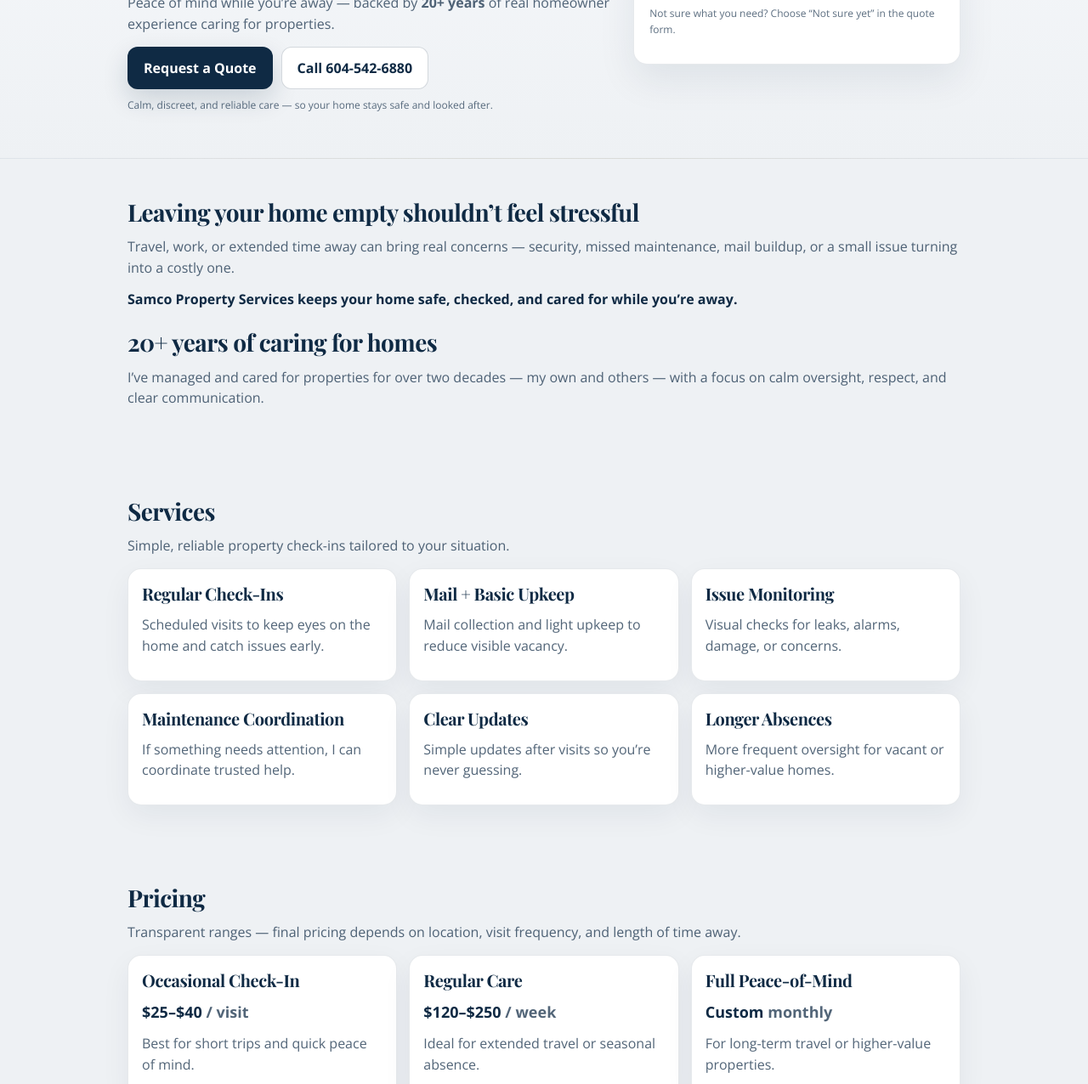
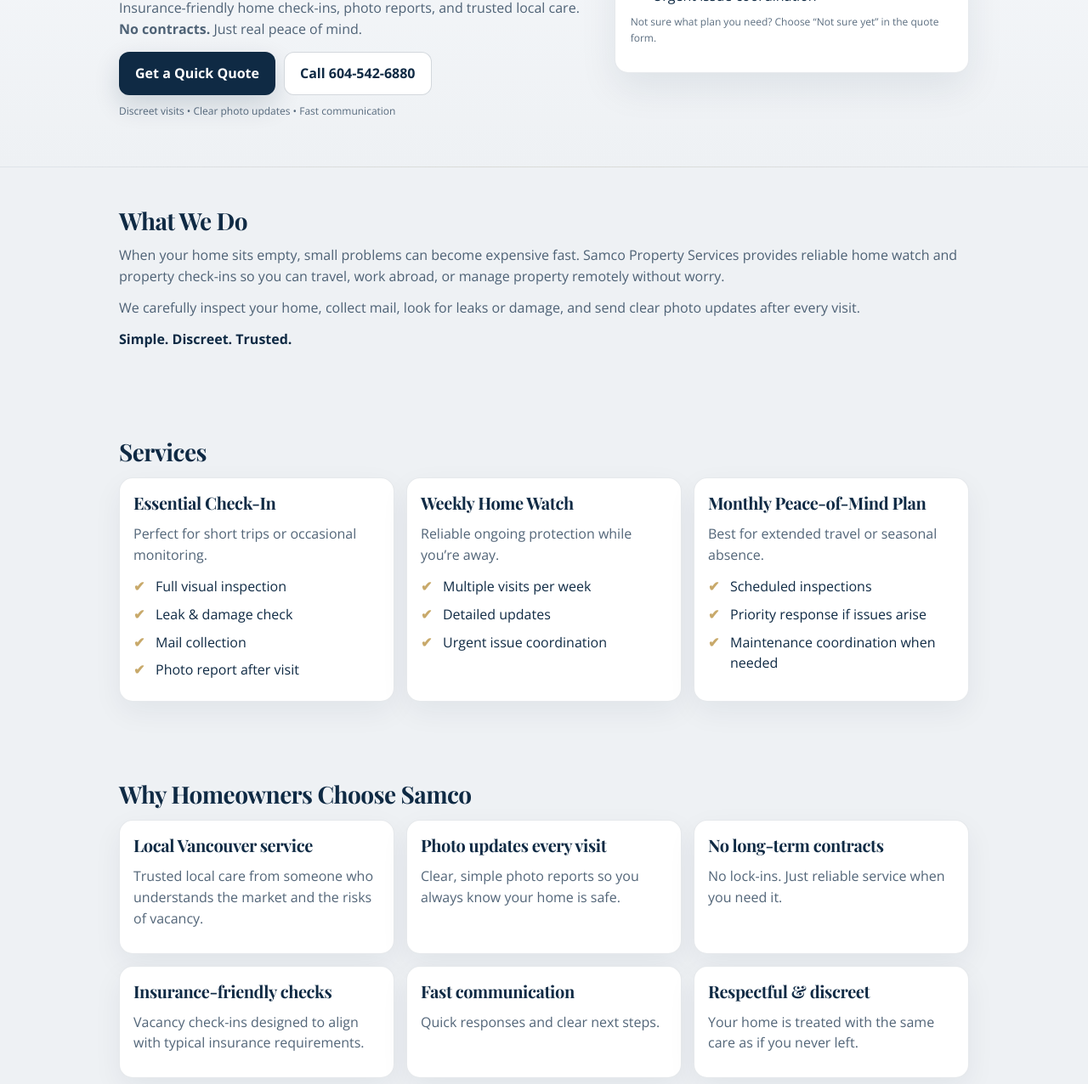
Before and after one commit to samms2018-tech/samcoservices, a plain HTML site: page index.html in a window 1280 px wide. Shown: the part 365-1641 px from the top of the page at 85% size. Drawn offline with nearby package versions, Linux system fonts and the light colour scheme.

Commit message:
Update index.html

```diff
--- a/index.html
+++ b/index.html
@@ -3,11 +3,11 @@
 <head>
   <meta charset="UTF-8" />
   <meta name="viewport" content="width=device-width, initial-scale=1.0"/>
-  <title>Samco Property Services | House Sitting Vancouver</title>
+  <title>Samco Property Services | Home Watch & Property Check-Ins Vancouver</title>
 
   <!-- SEO -->
-  <meta name="description" content="Trusted house sitting and property check-in services in Vancouver. 20+ years of real property care experience. Peace of mind while you're away."/>
-  <meta name="keywords" content="house sitting Vancouver, home check service Vancouver, vacant home check Vancouver, property check Vancouver"/>
+  <meta name="description" content="Relax while you’re away — insurance-friendly home check-ins, photo reports, and trusted local care in Vancouver & the Lower Mainland. No contracts."/>
+  <meta name="keywords" content="home watch Vancouver, property check-ins Vancouver, vacant home checks Vancouver, house sitting Vancouver, home check service Vancouver"/>
   <meta name="author" content="Samco Property Services"/>
 
   <!-- Fonts -->
@@ -17,7 +17,7 @@
     :root{
       --navy:#0F2A44;
       --gold:#C8A96A;
-      --bg:#eef1f4;        /* grey-ish background */
+      --bg:#eef1f4;        /* soft grey background */
       --card:#ffffff;      /* white cards */
       --muted: rgba(15,42,68,0.72);
       --line: rgba(15,42,68,0.10);
@@ -38,13 +38,13 @@
       -moz-osx-font-smoothing: grayscale;
     }
 
-    a{ color:inherit; }
-
     .wrap{
-      max-width: 1020px;
+      max-width: 1040px;
       margin: 0 auto;
       padding: 0 20px;
     }
+
+    a{ color: inherit; }
 
     /* Top bar */
     .topbar{
@@ -66,7 +66,7 @@
       position: sticky;
       top:0;
       z-index: 50;
-      background: rgba(255,255,255,0.90);
+      background: rgba(255,255,255,0.92);
       backdrop-filter: blur(10px);
       border-bottom: 1px solid var(--line);
     }
@@ -108,7 +108,7 @@
       margin: 0 0 12px 0;
       letter-spacing: -0.02em;
     }
-    h1{ font-size: 42px; line-height: 1.12; }
+    h1{ font-size: 44px; line-height: 1.1; }
     h2{ font-size: 28px; line-height: 1.18; }
     h3{ font-size: 20px; line-height: 1.25; }
     p{ margin: 0 0 12px 0; }
@@ -121,11 +121,12 @@
         radial-gradient(1200px 520px at 50% -120px, rgba(200,169,106,0.22), transparent 55%),
         linear-gradient(180deg, #f7f9fc, var(--bg));
       border-bottom: 1px solid var(--line);
-      padding: 54px 0 40px;
+      padding: 56px 0 44px;
     }
+
     .hero-grid{
       display:grid;
-      grid-template-columns: 1.2fr 0.8fr;
+      grid-template-columns: 1.15fr 0.85fr;
       gap: 18px;
       align-items:start;
     }
@@ -192,7 +193,7 @@
     ul{ margin: 10px 0 0; padding-left: 18px; }
     li{ margin: 6px 0; }
 
-    /* Feature grid */
+    /* Grids */
     .grid{
       display:grid;
       grid-template-columns: repeat(3, minmax(0, 1fr));
@@ -208,13 +209,26 @@
       box-shadow: 0 12px 34px rgba(15,42,68,0.06);
     }
 
-    .price{
-      font-size: 18px;
+    .checklist{
+      margin-top: 10px;
+      padding-left: 0;
+      list-style: none;
+    }
+    .checklist li{
+      margin: 8px 0;
+      padding-left: 26px;
+      position: relative;
+    }
+    .checklist li:before{
+      content: "✔";
+      position:absolute;
+      left:0;
+      top:0;
+      color: var(--gold);
       font-weight: 900;
-      margin: 6px 0 10px;
     }
 
-    /* Form */
+    /* Quote form */
     label{
       display:block;
       font-size: 13px;
@@ -276,145 +290,164 @@
     <div class="wrap">
       <div class="brand">Samco</div>
       <div class="links">
+        <a href="#what">What We Do</a>
         <a href="#services">Services</a>
-        <a href="#pricing">Pricing</a>
-        <a href="#quote">Request a Quote</a>
+        <a href="#why">Why Samco</a>
+        <a href="#area">Service Area</a>
+        <a href="#quote">Get a Quote</a>
       </div>
     </div>
   </div>
 
-  <!-- Hero -->
+  <!-- HERO -->
   <div class="hero">
     <div class="wrap">
       <div class="hero-grid">
         <div>
-          <span class="badge">House Sitting • Home Check-Ins</span>
-          <h1>Trusted House Sitting & Property Check-Ins in Vancouver</h1>
+          <span class="badge">Home Watch • Property Check-Ins</span>
+          <h1>Relax while you’re away — we keep watch on your Vancouver home.</h1>
           <p class="muted">
-            Peace of mind while you’re away — backed by <strong>20+ years</strong> of real homeowner experience caring for properties.
+            Insurance-friendly home check-ins, photo reports, and trusted local care.
+            <strong>No contracts.</strong> Just real peace of mind.
           </p>
 
           <div class="actions">
-            <a class="btn" href="#quote">Request a Quote</a>
+            <a class="btn" href="#quote">Get a Quick Quote</a>
             <a class="btn secondary" href="tel:6045426880">Call 604-542-6880</a>
           </div>
 
-          <p class="fineprint">
-            Calm, discreet, and reliable care — so your home stays safe and looked after.
-          </p>
+          <p class="fineprint">Discreet visits • Clear photo updates • Fast communication</p>
         </div>
 
         <div class="card">
-          <h3 style="margin-bottom:8px;">At-a-glance</h3>
-          <ul>
-            <li>Scheduled check-ins while you’re away</li>
-            <li>Mail collection & basic upkeep</li>
-            <li>Visual checks for leaks or concerns</li>
-            <li>Maintenance coordination if needed</li>
-            <li>Clear updates after visits</li>
+          <h3 style="margin-bottom:8px;">What you get</h3>
+          <ul class="checklist">
+            <li>Insurance-friendly vacancy check-ins</li>
+            <li>Photo reports after every visit</li>
+            <li>Leak, damage, and safety checks</li>
+            <li>Mail collection (if requested)</li>
+            <li>Urgent issue coordination</li>
           </ul>
-          <p class="fineprint">Not sure what you need? Choose “Not sure yet” in the quote form.</p>
+          <p class="fineprint">Not sure what plan you need? Choose “Not sure yet” in the quote form.</p>
         </div>
       </div>
     </div>
   </div>
 
-  <!-- Trust / Problem -->
-  <section>
+  <!-- WHAT WE DO -->
+  <section id="what">
     <div class="wrap">
-      <h2>Leaving your home empty shouldn’t feel stressful</h2>
+      <h2>What We Do</h2>
       <p class="muted">
-        Travel, work, or extended time away can bring real concerns — security, missed maintenance, mail buildup, or a small issue turning into a costly one.
+        When your home sits empty, small problems can become expensive fast.
+        Samco Property Services provides reliable home watch and property check-ins so you can travel, work abroad,
+        or manage property remotely without worry.
       </p>
-      <p><strong>Samco Property Services keeps your home safe, checked, and cared for while you’re away.</strong></p>
-
-      <div style="height:10px;"></div>
-
-      <h2>20+ years of caring for homes</h2>
       <p class="muted">
-        I’ve managed and cared for properties for over two decades — my own and others — with a focus on calm oversight, respect, and clear communication.
+        We carefully inspect your home, collect mail, look for leaks or damage, and send clear photo updates after every visit.
       </p>
+      <p><strong>Simple. Discreet. Trusted.</strong></p>
     </div>
   </section>
 
-  <!-- Services -->
+  <!-- SERVICES -->
   <section id="services">
     <div class="wrap">
       <h2>Services</h2>
-      <p class="muted">Simple, reliable property check-ins tailored to your situation.</p>
 
       <div class="grid">
         <div class="mini-card">
-          <h3>Regular Check-Ins</h3>
-          <p class="muted">Scheduled visits to keep eyes on the home and catch issues early.</p>
+          <h3>Essential Check-In</h3>
+          <p class="muted">Perfect for short trips or occasional monitoring.</p>
+          <ul class="checklist">
+            <li>Full visual inspection</li>
+            <li>Leak & damage check</li>
+            <li>Mail collection</li>
+            <li>Photo report after visit</li>
+          </ul>
         </div>
+
         <div class="mini-card">
-          <h3>Mail + Basic Upkeep</h3>
-          <p class="muted">Mail collection and light upkeep to reduce visible vacancy.</p>
+          <h3>Weekly Home Watch</h3>
+          <p class="muted">Reliable ongoing protection while you’re away.</p>
+          <ul class="checklist">
+            <li>Multiple visits per week</li>
+            <li>Detailed updates</li>
+            <li>Urgent issue coordination</li>
+          </ul>
         </div>
+
         <div class="mini-card">
-          <h3>Issue Monitoring</h3>
-          <p class="muted">Visual checks for leaks, alarms, damage, or concerns.</p>
-        </div>
-        <div class="mini-card">
-          <h3>Maintenance Coordination</h3>
-          <p class="muted">If something needs attention, I can coordinate trusted help.</p>
-        </div>
-        <div class="mini-card">
-          <h3>Clear Updates</h3>
-          <p class="muted">Simple updates after visits so you’re never guessing.</p>
-        </div>
-        <div class="mini-card">
-          <h3>Longer Absences</h3>
-          <p class="muted">More frequent oversight for vacant or higher-value homes.</p>
+          <h3>Monthly Peace-of-Mind Plan</h3>
+          <p class="muted">Best for extended travel or seasonal absence.</p>
+          <ul class="checklist">
+            <li>Scheduled inspections</li>
+            <li>Priority response if issues arise</li>
+            <li>Maintenance coordination when needed</li>
+          </ul>
         </div>
       </div>
     </div>
   </section>
 
-  <!-- Pricing -->
-  <section id="pricing">
+  <!-- WHY SAMCO -->
+  <section id="why">
     <div class="wrap">
-      <h2>Pricing</h2>
-      <p class="muted">Transparent ranges — final pricing depends on location, visit frequency, and length of time away.</p>
+      <h2>Why Homeowners Choose Samco</h2>
 
       <div class="grid">
         <div class="mini-card">
-          <h3>Occasional Check-In</h3>
-          <div class="price">$25–$40 <span class="muted">/ visit</span></div>
-          <p class="muted">Best for short trips and quick peace of mind.</p>
+          <h3>Local Vancouver service</h3>
+          <p class="muted">Trusted local care from someone who understands the market and the risks of vacancy.</p>
         </div>
-
         <div class="mini-card">
-          <h3>Regular Care</h3>
-          <div class="price">$120–$250 <span class="muted">/ week</span></div>
-          <p class="muted">Ideal for extended travel or seasonal absence.</p>
+          <h3>Photo updates every visit</h3>
+          <p class="muted">Clear, simple photo reports so you always know your home is safe.</p>
         </div>
-
         <div class="mini-card">
-          <h3>Full Peace-of-Mind</h3>
-          <div class="price">Custom <span class="muted">monthly</span></div>
-          <p class="muted">For long-term travel or higher-value properties.</p>
+          <h3>No long-term contracts</h3>
+          <p class="muted">No lock-ins. Just reliable service when you need it.</p>
+        </div>
+        <div class="mini-card">
+          <h3>Insurance-friendly checks</h3>
+          <p class="muted">Vacancy check-ins designed to align with typical insurance requirements.</p>
+        </div>
+        <div class="mini-card">
+          <h3>Fast communication</h3>
+          <p class="muted">Quick responses and clear next steps.</p>
+        </div>
+        <div class="mini-card">
+          <h3>Respectful & discreet</h3>
+          <p class="muted">Your home is treated with the same care as if you never left.</p>
         </div>
       </div>
 
-      <p class="fineprint">Want the simplest quote? Use the form below — I’ll reply with a clear plan and price.</p>
+      <p class="fineprint">Your home is treated with the same care as if you never left.</p>
     </div>
   </section>
 
-  <!-- Quote (Formspree) -->
+  <!-- SERVICE AREA -->
+  <section id="area">
+    <div class="wrap">
+      <h2>Service Area</h2>
+      <p class="muted"><strong>Proudly serving Vancouver and the Lower Mainland.</strong></p>
+      <p class="muted">Vancouver • Burnaby • Richmond • North/West Vancouver • New Westminster • Coquitlam (and nearby)</p>
+    </div>
+  </section>
+
+  <!-- CTA + QUOTE (FORMSPREE) -->
   <section id="quote">
     <div class="wrap">
-      <h2>Request a Check-In Quote</h2>
-      <p class="muted">Quick, easy, and no pressure. I personally reply within 24 hours.</p>
+      <h2>Travel with confidence.</h2>
+      <p class="muted">Request a quick quote today and know your home is in safe hands.</p>
 
-      <div class="card" style="max-width:680px;margin: 0 auto;">
+      <div class="card" style="max-width:720px;margin: 18px auto 0;">
         <form id="quoteForm" action="https://formspree.io/f/xbdarwoq" method="POST">
           <input type="hidden" name="_subject" value="New Quote Request — Samco Property Services">
           <input type="hidden" name="_captcha" value="false">
 
           <label>Property location</label>
-          <input type="text" name="Location" placeholder="e.g., Vancouver, Burnaby, Surrey" required>
+          <input type="text" name="Location" placeholder="e.g., Downtown Vancouver / Burnaby / Surrey" required>
 
           <label>Length of time away</label>
           <select name="Time Away" required>
@@ -426,13 +459,13 @@
             <option>Not sure yet</option>
           </select>
 
-          <label>Preferred check-in frequency</label>
-          <select name="Frequency" required>
+          <label>Which plan are you interested in?</label>
+          <select name="Plan Interest" required>
             <option value="">Select one…</option>
-            <option>One-time visit</option>
-            <option>Weekly</option>
-            <option>Multiple times per week</option>
-            <option>Not sure — need advice</option>
+            <option>Essential Check-In</option>
+            <option>Weekly Home Watch</option>
+            <option>Monthly Peace-of-Mind Plan</option>
+            <option>Not sure — advise me</option>
           </select>
 
           <label>Your name</label>
@@ -445,10 +478,11 @@
           <input type="tel" name="Phone">
 
           <label>Optional notes</label>
-          <textarea name="Notes" placeholder="Pets, alarms, access notes, specific concerns, etc."></textarea>
+          <textarea name="Notes" placeholder="Pets, alarms, access notes, specific concerns, insurance requirements, etc."></textarea>
 
-          <button class="btn" type="submit" style="width:100%;margin-top:6px;">Get My Quote</button>
-          <div class="fineprint" style="text-align:center;margin-top:10px;">
+          <button class="btn" type="submit" style="width:100%;margin-top:6px;">Request Your Quote</button>
+
+          <div class="fineprint" style="text-align:center;">
             No spam. Your info is used only to provide your quote.
           </div>
         </form>
@@ -459,24 +493,28 @@
           <p><strong>📞 604-542-6880</strong></p>
         </div>
       </div>
+
+      <p class="fineprint" style="text-align:center;margin-top:14px;">
+        Prefer to call instead? <strong><a href="tel:6045426880">604-542-6880</a></strong>
+      </p>
     </div>
   </section>
 
   <footer>
     <div class="wrap">
-      © 2026 Samco Property Services — Vancouver House Sitting & Property Check-Ins
+      © 2026 Samco Property Services — Home Watch & Property Check-Ins • Vancouver & Lower Mainland
     </div>
   </footer>
 
-  <!-- AJAX submit (keeps user on page + shows success message) -->
+  <!-- AJAX submit: stays on page + shows success message -->
   <script>
     const form = document.getElementById("quoteForm");
     const success = document.getElementById("formSuccess");
 
     form.addEventListener("submit", async function(e) {
       e.preventDefault();
+      const data = new FormData(form);
 
-      const data = new FormData(form);
       const response = await fetch(form.action, {
         method: "POST",
         body: data,
```
